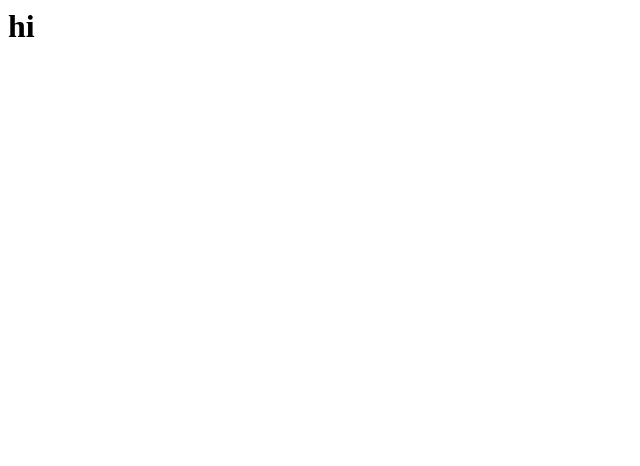
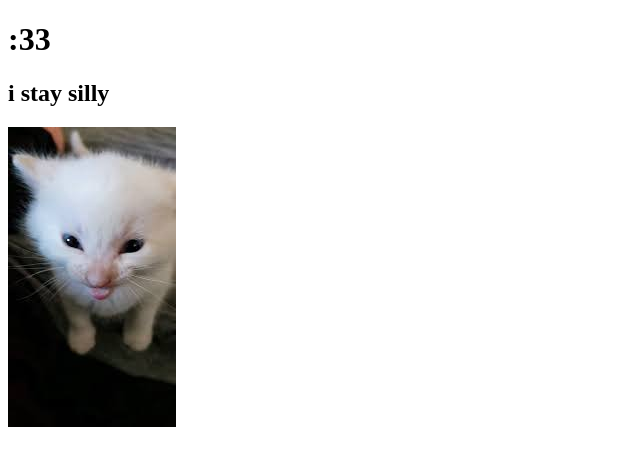
Before and after one commit to Carmabound/MatchingTiles, a plain HTML site: page index.html in a window 1280 px wide. Shown: the whole page, without its empty margins (0-640 px from the left). Drawn offline with Linux system fonts and the light colour scheme.

Commit message:
HI HERBERT!!!

```diff
--- a/index.html
+++ b/index.html
@@ -1 +1,13 @@
-<h1>hi</h1>
+<!DOCTYPE html>
+<html>
+    <head>
+        <title>silliness ahead !</title>
+    </head>
+    <body>
+        <h1>:33</h1>
+        <h2>i stay silly</h2>
+        <a href="https://www.youtube.com/watch?v=aymLIdTNAc8" target="_blank">
+            <img src="herbert.jpeg" alt="herbert">
+        </a>
+    </body>
+</html>
```
Also changed, not shown: herbert.jpeg (added).
